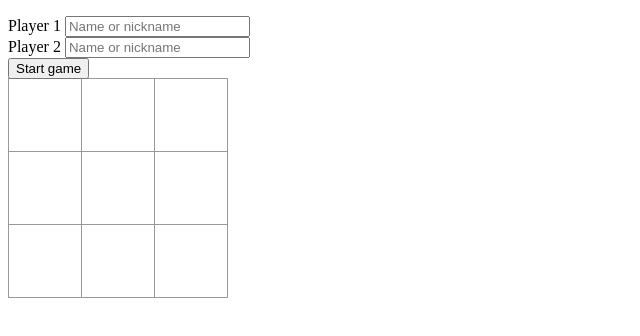
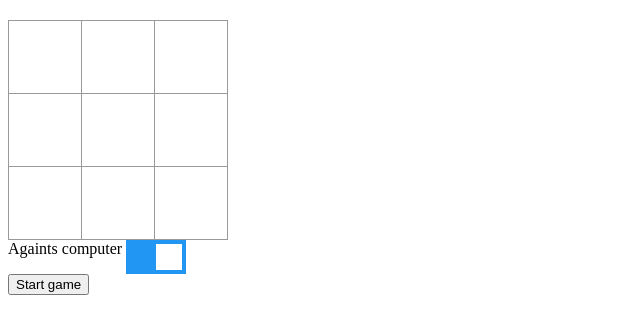
Before and after one commit to JuanPabloGil/Tic-Tac-Toe-JS, a plain HTML site: page index.html in a window 1280 px wide. Shown: the whole page, without its empty margins (0-640 px from the left). Drawn offline with Linux system fonts and the light colour scheme.

Commit message:
add toggle button to switch beetwen computer or human player

```diff
--- a/css/board.css
+++ b/css/board.css
@@ -1,3 +1,4 @@
+/* squares */
 .board-row:after {
   clear: both;
   content: "";
@@ -22,3 +23,56 @@
 .square:focus {
   outline: none;
 }
+
+/* toggle button */
+
+.switch {
+  position: relative;
+  display: inline-block;
+  width: 60px;
+  height: 34px;
+}
+
+.switch input {
+  opacity: 0;
+  width: 0;
+  height: 0;
+}
+
+.slider {
+  position: absolute;
+  cursor: pointer;
+  top: 0;
+  left: 0;
+  right: 0;
+  bottom: 0;
+  background-color: #ccc;
+  -webkit-transition: .4s;
+  transition: .4s;
+}
+
+.slider:before {
+  position: absolute;
+  content: "";
+  height: 26px;
+  width: 26px;
+  left: 4px;
+  bottom: 4px;
+  background-color: white;
+  -webkit-transition: .4s;
+  transition: .4s;
+}
+
+input:checked + .slider {
+  background-color: #2196F3;
+}
+
+input:focus + .slider {
+  box-shadow: 0 0 1px #2196F3;
+}
+
+input:checked + .slider:before {
+  -webkit-transform: translateX(26px);
+  -ms-transform: translateX(26px);
+  transform: translateX(26px);
+}
--- a/index.html
+++ b/index.html
@@ -5,18 +5,7 @@
   <link rel="stylesheet" href="css/board.css">
 </head>
 <body>
-
-  <div class="errors">
-    <p id="error_message"></p>
-  </div>
-
-  <form id="form" class=""  method="post">
-    <label> Player 1 <input id="playerOne" type="text" name="" placeholder="Name or nickname" value=""></label><br>
-    <label> Player 2 <input id="playerTwo" type="text" name="" placeholder="Name or nickname" value=""></label><br>
-    <button id="button" type="button" name="button"> Start game </button>
-  </form>
-
-
+  <h1 id="cPlayer"> </h1>
 
   <div class="game-board">
     <div>
@@ -38,7 +27,23 @@
     </div>
   </div>
 
-  <h1 id="cPlayer"> </h1>
+  <label>
+    Againts computer
+    <div class="switch against_computer">
+      <input type="checkbox" checked>
+      <span class="slider"></span>
+    </div>
+  </label>
+
+  <form id="form" class=""  method="post" style="display: none;">
+    <div class="errors">
+      <p id="error_message"></p>
+    </div>
+    <label> Player 1 <input id="playerOne" type="text" name="" placeholder="Name or nickname" value=""></label><br>
+    <label> Player 2 <input id="playerTwo" type="text" name="" placeholder="Name or nickname" value=""></label><br>
+  </form>
+  <br>
+  <button id="button" type="button" name="button"> Start game </button>
 
   <script src="scripts/ai_entity.js"></script>
   <script src="scripts/game_board.js"></script>
--- a/scripts/game_board.js
+++ b/scripts/game_board.js
@@ -13,7 +13,6 @@ const gameBoard = (function() {
   };
 
   let arr = ['', '', '', '', '', '', '', '', ''];
-  //let arr = ['1', '2', '3', '4', '5', '6', '7', '8', '9'];
 
   const there_is_place = function() {
     let response = false;
@@ -54,12 +53,17 @@ const gameBoard = (function() {
     return response;
   };
 
+  const clean_board = function(){
+    this.arr = ['', '', '', '', '', '', '', '', ''];
+  }
+
 
   return {
     arr,
     there_is_place,
     there_is_winner,
     add_move,
-    give_me_winner
+    give_me_winner,
+    clean_board
   }
 })();
--- a/scripts/game_controller.js
+++ b/scripts/game_controller.js
@@ -27,13 +27,16 @@ const gameController = (function(doc) {
     document.getElementById('cPlayer').textContent =  "Player's turn: " + this.players[current_player].symbol;
   }
 
+  let against_computer = true;
+
 
   return {
     render,
     get_players,
     players,
     current_player,
-    display_current_turn
+    display_current_turn,
+    against_computer
   }
 
 })(document);
--- a/scripts/main.js
+++ b/scripts/main.js
@@ -6,7 +6,6 @@ function validatePlayers(player1, player2) {
 }
 
 const button = document.getElementById('button');
-
 button.addEventListener('click', () => {
   const form = document.getElementById('form');
 
@@ -26,6 +25,21 @@ button.addEventListener('click', () => {
 
 });
 
+
+const toggle_button = document.querySelector('.against_computer input');
+toggle_button.addEventListener('click', (event) => {
+  gameController.against_computer = event.target.checked;
+  gameController.players = [];
+  gameBoard.clean_board();
+  gameController.render(gameBoard.arr)
+
+  const form = document.getElementById('form');
+  if (gameController.against_computer) {
+    form.style.display = "none";
+  } else {
+    form.style.display = "block";
+  }
+});
 
 const squares = [...document.querySelectorAll('.square')];
 squares.forEach((square) => {
```
